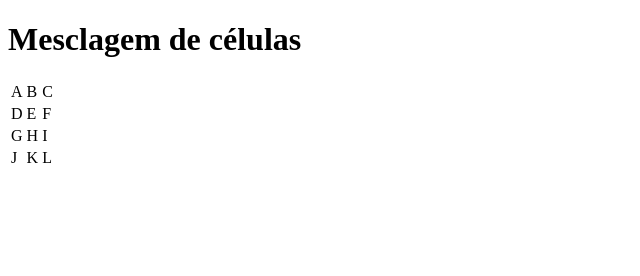
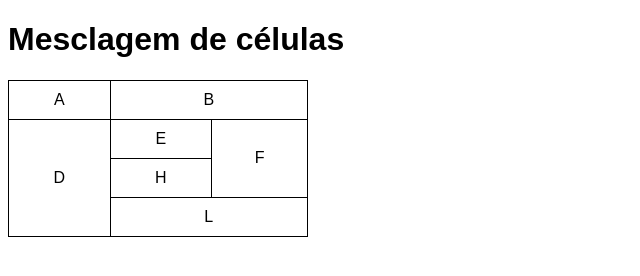
Before and after one commit to gardinnn/Html-Css, a plain HTML site: page Exercicios/ex023/tabela0003.html in a window 1280 px wide. Shown: the whole page, without its empty margins (0-640 px from the left). Drawn offline with Linux system fonts and the light colour scheme.

Commit message:
Update tabela0003.html

```diff
--- a/Exercicios/ex023/tabela0003.html
+++ b/Exercicios/ex023/tabela0003.html
@@ -3,33 +3,50 @@
 <head>
     <meta charset="UTF-8">
     <meta name="viewport" content="width=device-width, initial-scale=1.0">
-    <title>Document</title>
+    <title>Tabelas</title>
+
+    <style>
+        body{
+            font-family: Arial, Helvetica, sans-serif
+
+        }
+
+        table{
+            border-collapse: collapse;
+            width:300px;
+        }
+
+        td{
+            border: 1px solid black;
+            padding: 10px;
+            text-align: center;
+        }
+    </style>
 </head>
 <body>
     <h1>Mesclagem de células</h1>
     <table>
         <tr>
             <td>A</td>
-            <td>B</td>
-            <td>C</td>
+            <td colspan="2">B</td>
+
         </tr>
 
         <tr>
-            <td>D</td>
+            <td rowspan="3">D</td>
             <td>E</td>
-            <td>F</td>
+            <td rowspan="2">F</td>
         </tr>
 
         <tr>
-            <td>G</td>
+
             <td>H</td>
-            <td>I</td>
+
         </tr>
 
         <tr>
-            <td>J</td>
-            <td>K</td>
-            <td>L</td>
+
+            <td colspan="2">L</td>
         </tr>
     </table>
 </body>
```
